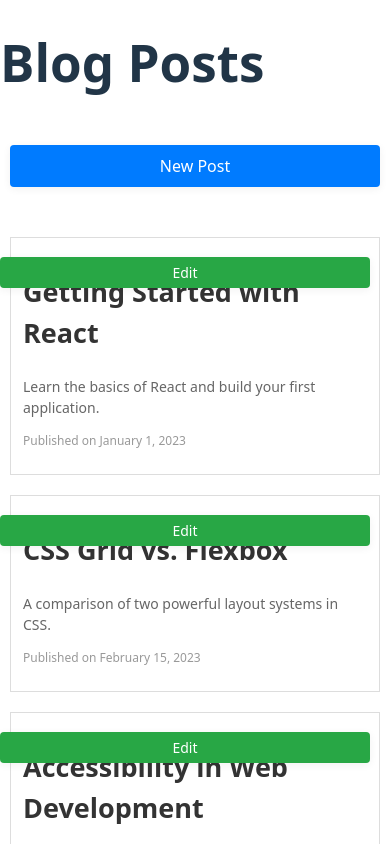
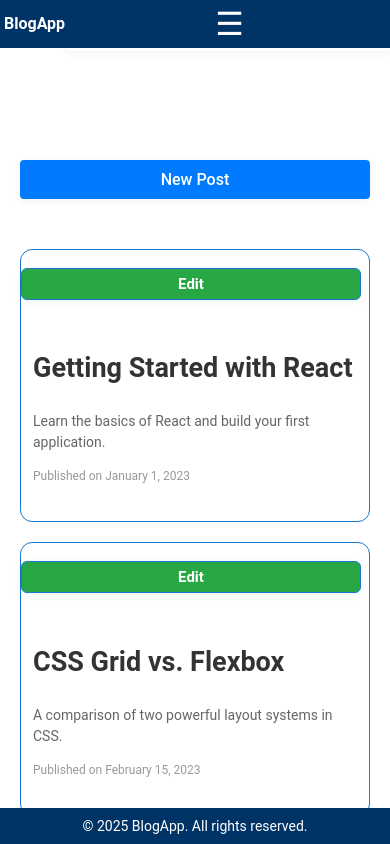
Before and after one commit to Naveensai2307/my-react-blog, a React (Vite) app: page / in a window 390 px wide. Shown: the top 844 px of the page. Built offline with nearby package versions, Linux system fonts and the light colour scheme.

Commit message:
challenge-5

```diff
--- a/src/App.jsx
+++ b/src/App.jsx
@@ -2,6 +2,8 @@ import React from 'react';
 import { BrowserRouter as Router, Routes, Route, useNavigate, useParams } from 'react-router-dom';
 import BlogPostList from './components/BlogPostList/BlogPostList';
 import BlogPostForm from './components/BlogPostForm/BlogPostForm';
+import Layout from './components/Layout/Layout';
+import Pull from './components/Pull';
 import './App.module.css';
 
 const samplePosts = [
@@ -109,15 +111,15 @@ const ViewPostPage = () => {
 const App = () => {
   return (
     <Router>
-      <div>
-        <h1>Blog Posts</h1>
+      <Layout>
         <Routes>
           <Route path="/" element={<BlogPostList posts={samplePosts} />} />
           <Route path="/new" element={<NewPostPage />} />
           <Route path="/edit/:postId" element={<EditPostPage />} />
           <Route path="/posts/:postId" element={<ViewPostPage />} />
+          <Route path="/pull" element={<Pull />} />
         </Routes>
-      </div>
+      </Layout>
     </Router>
   );
 };
--- a/src/components/BlogPostForm/BlogPostForm.jsx
+++ b/src/components/BlogPostForm/BlogPostForm.jsx
@@ -118,16 +118,16 @@ const BlogPostForm = ({ post, onSubmit }) => {
           )}
         </div>
 
-        <div className={styles.buttonRow} style={{ display: 'flex', justifyContent: 'space-between' }}>
+        <div className={styles.buttonRow} style={{ display: 'flex', justifyContent: 'space-between', alignItems: 'center' }}>
           <button type="button" onClick={() => console.log('Edit Post clicked')}>
             Edit Post
           </button>
           <button type="submit" disabled={isSubmitting} aria-busy={isSubmitting}>
             {isSubmitting ? 'Submitting...' : 'Create Post'}
           </button>
+          <DeleteButton onClick={handleDeleteClick} />
         </div>
       </form>
-      <DeleteButton onClick={handleDeleteClick} />
       <ConfirmationDialog
         isOpen={isDialogOpen}
         onClose={handleDialogClose}
--- a/src/components/BlogPostForm/BlogPostForm.module.css
+++ b/src/components/BlogPostForm/BlogPostForm.module.css
@@ -1,8 +1,8 @@
 html, body {
   margin: 0;
   padding: 0;
-  width: 100%; /* Remove blank space on left and right */
-  background: none; /* Remove background colors */
+  width: 100%;
+  background: none !important; /* Strictly remove background */
 }
 
 body {
@@ -10,6 +10,7 @@ body {
   display: flex;
   justify-content: center;
   align-items: center;
+  background: none !important;
 }
 
 #root {
@@ -17,24 +18,25 @@ body {
   display: flex;
   justify-content: center;
   align-items: center;
+  background: none !important;
 }
 
 .blogPostForm {
-  max-width: 800px; /* Increased width */
-  min-height: 700px; /* A4 height in px at 96dpi */
+  max-width: 800px;
+  min-height: 700px;
   width: 100%;
   font-family: 'Arial', sans-serif;
-  background: none; /* Remove background colors from the form */
+  background: none !important; /* Strictly remove background */
   border-radius: 10px;
-  border-top: none; /* Remove color at the top */
-  box-shadow: 0 4px 24px rgba(0,0,0,0.10);
-  padding: 20px; /* Adjust padding */
+  border-top: none;
+  box-shadow: none !important; /* Remove shadow for full transparency */
+  padding: 20px;
   display: flex;
-  flex-direction: column; /* Ensure fields are stacked vertically */
+  flex-direction: column;
   justify-content: center;
   align-items: center;
   position: relative;
-  margin: 0 auto; /* Center the form */
+  margin: 0 auto;
   box-sizing: border-box;
 }
 
@@ -132,6 +134,32 @@ button:disabled {
   margin-top: 28px;
 }
 
+.buttonRow button,
+.buttonRow .deleteButton {
+  height: 48px;
+  min-width: 140px;
+  font-size: 18px;
+  border-radius: 6px;
+  border: 1.5px solid #1976d2;
+  box-sizing: border-box;
+  margin-right: 12px;
+  margin-left: 0;
+  padding: 0 24px;
+  display: inline-block;
+}
+
+.buttonRow .deleteButton {
+  background-color: #FF0000;
+  color: #FFFFFF;
+  font-weight: bold;
+  border: 1.5px solid #FF0000;
+}
+
+.buttonRow button:last-child,
+.buttonRow .deleteButton:last-child {
+  margin-right: 0;
+}
+
 /* Center the DeleteButton and make it full width */
 .deleteButton {
   width: 100%;
@@ -164,12 +192,8 @@ button:disabled {
 }
 
 .dialog {
-  background-color: #FFFFFF;
-  max-width: 400px;
-  width: 90%;
-  padding: 20px;
-  border-radius: 8px;
-  box-shadow: 0 4px 6px rgba(0, 0, 0, 0.1);
+  background: none !important; /* Remove dialog background */
+  box-shadow: none !important;
 }
 
 .dialog h2 {
@@ -235,7 +259,8 @@ button:disabled {
     padding: 20px 8px;
     margin: 40px 0;
     border-radius: 0;
-    box-shadow: none;
+    box-shadow: none !important;
+    background: none !important;
   }
   .formGroup {
     flex-direction: column;
@@ -254,6 +279,7 @@ button:disabled {
     width: 100%;
     font-size: 15px;
     padding: 10px;
+    background: none !important; /* Remove input backgrounds */
   }
   .error {
     margin-left: 0;
@@ -272,11 +298,11 @@ button:disabled {
 
 @media print {
   .blogPostForm {
-    box-shadow: none;
+    background: none !important;
+    box-shadow: none !important;
     border-radius: 0;
     margin: 0 auto;
     padding: 40px 48px;
-    background: #fff;
     width: 900px;
     min-height: 700px;
     max-width: 900px;
--- a/src/components/BlogPostItem/BlogPostItem.module.css
+++ b/src/components/BlogPostItem/BlogPostItem.module.css
@@ -1,6 +1,6 @@
 .blogPostItem {
-  background: #fff;
-  border: 1px solid #ddd;
+  background: none;
+  border: none;
   padding: 20px;
   width: 100%;
   box-sizing: border-box;
--- a/src/components/BlogPostList/BlogPostList.jsx
+++ b/src/components/BlogPostList/BlogPostList.jsx
@@ -18,7 +18,14 @@ const BlogPostList = ({ posts }) => {
         </Link>
       </div>
       {posts.map((post) => (
-        <div key={post.id} style={{ position: 'relative' }}>
+        <div key={post.id} className={styles.blogPostCard}>
+          <div style={{ display: 'flex', justifyContent: 'flex-end', alignItems: 'flex-start', marginBottom: 4, paddingTop: 8, paddingRight: 8 }}>
+            <Link to={`/edit/${post.id}`}>
+              <button style={{ padding: '6px 16px', background: '#28a745', color: '#fff', border: '0.5px solid #1976d2', borderRadius: 6, fontSize: 15, cursor: 'pointer', fontWeight: 600, boxShadow: '0 2px 8px rgba(40,167,69,0.08)' }}>
+                Edit
+              </button>
+            </Link>
+          </div>
           <BlogPostItem
             id={post.id}
             title={post.title}
@@ -26,11 +33,6 @@ const BlogPostList = ({ posts }) => {
             date={post.date}
             url={post.url}
           />
-          <Link to={`/edit/${post.id}`} style={{ position: 'absolute', top: 10, right: 10 }}>
-            <button style={{ padding: '6px 12px', background: '#28a745', color: '#fff', border: 'none', borderRadius: 4, fontSize: 14, cursor: 'pointer' }}>
-              Edit
-            </button>
-          </Link>
         </div>
       ))}
     </div>
--- a/src/components/BlogPostList/BlogPostList.module.css
+++ b/src/components/BlogPostList/BlogPostList.module.css
@@ -4,6 +4,22 @@
   /* Mobile first - single column */
   grid-template-columns: 1fr;
   padding: 10px;
+}
+
+.blogPostCard {
+  background: none;
+  border: 1px solid #1976d2;
+  border-radius: 12px;
+  min-height: 220px;
+  min-width: 260px;
+  max-width: 100%;
+  box-sizing: border-box;
+  display: flex;
+  flex-direction: column;
+  justify-content: flex-start;
+  align-items: stretch;
+  margin-bottom: 0;
+  padding: 0 0 12px 0;
 }
 
 /* Tablet - two columns */
--- /dev/null
+++ b/src/components/Layout/Layout.jsx
@@ -0,0 +1,19 @@
+import React from 'react';
+import NavBar from '../NavBar/NavBar';
+import styles from './Layout.module.css';
+
+const Layout = ({ children }) => {
+  return (
+    <div className={styles.layout}>
+      <header className={styles.header}>
+        <NavBar />
+      </header>
+      <main className={styles.main}>{children}</main>
+      <footer className={styles.footer}>
+        <p>&copy; 2025 BlogApp. All rights reserved.</p>
+      </footer>
+    </div>
+  );
+};
+
+export default Layout;
--- /dev/null
+++ b/src/components/Layout/Layout.module.css
@@ -0,0 +1,48 @@
+.layout {
+  min-height: 100vh;
+  display: flex;
+  flex-direction: column;
+  font-family: 'Roboto', Arial, sans-serif;
+  background: none;
+}
+.header {
+  width: 100%;
+  height: 60px;
+}
+.main {
+  flex: 1;
+  max-width: 1200px;
+  margin: 80px auto 0 auto;
+  padding: 20px;
+  width: 100%;
+  box-sizing: border-box;
+}
+.footer {
+  position: fixed;
+  left: 0;
+  bottom: 0;
+  width: 100vw;
+  height: 40px;
+  background: #003366;
+  color: #fff;
+  display: flex;
+  align-items: center;
+  justify-content: center;
+  font-size: 16px;
+  z-index: 999;
+}
+@media (max-width: 1200px) {
+  .main {
+    padding: 20px;
+  }
+}
+@media (max-width: 768px) {
+  .main {
+    padding: 10px;
+    margin-top: 70px;
+  }
+  .footer {
+    font-size: 14px;
+    height: 36px;
+  }
+}
--- /dev/null
+++ b/src/components/NavBar/NavBar.jsx
@@ -0,0 +1,68 @@
+import React, { useState, useRef, useEffect } from 'react';
+import { Link } from 'react-router-dom';
+import styles from './NavBar.module.css';
+
+const NavBar = () => {
+  const [isMobileMenuOpen, setIsMobileMenuOpen] = useState(false);
+  const menuRef = useRef(null);
+  const buttonRef = useRef(null);
+
+  // Close mobile menu when clicking outside
+  useEffect(() => {
+    const handleClickOutside = (event) => {
+      if (
+        isMobileMenuOpen &&
+        menuRef.current &&
+        !menuRef.current.contains(event.target) &&
+        buttonRef.current &&
+        !buttonRef.current.contains(event.target)
+      ) {
+        setIsMobileMenuOpen(false);
+      }
+    };
+    document.addEventListener('mousedown', handleClickOutside);
+    return () => {
+      document.removeEventListener('mousedown', handleClickOutside);
+    };
+  }, [isMobileMenuOpen]);
+
+  const toggleMobileMenu = () => {
+    setIsMobileMenuOpen((prev) => !prev);
+  };
+
+  return (
+    <nav className={styles.navBar}>
+      <Link to="/" className={styles.logo} tabIndex={0}>
+        BlogApp
+      </Link>
+      <div className={styles.links}>
+        <Link to="/" tabIndex={0}>Home</Link>
+        <Link to="/blog" tabIndex={0}>Blog</Link>
+        <Link to="/about" tabIndex={0} className={styles.aboutLink}>About</Link>
+      </div>
+      <button
+        ref={buttonRef}
+        className={styles.hamburger}
+        onClick={toggleMobileMenu}
+        aria-label={isMobileMenuOpen ? 'Close menu' : 'Open menu'}
+        aria-expanded={isMobileMenuOpen}
+        aria-controls="mobile-menu"
+        tabIndex={0}
+      >
+        {isMobileMenuOpen ? '✕' : '☰'}
+      </button>
+      <div
+        ref={menuRef}
+        id="mobile-menu"
+        className={`${styles.mobileMenu} ${isMobileMenuOpen ? styles.open : ''}`}
+        aria-hidden={!isMobileMenuOpen}
+      >
+        <Link to="/" onClick={toggleMobileMenu} tabIndex={isMobileMenuOpen ? 0 : -1}>Home</Link>
+        <Link to="/blog" onClick={toggleMobileMenu} tabIndex={isMobileMenuOpen ? 0 : -1}>Blog</Link>
+        <Link to="/about" onClick={toggleMobileMenu} tabIndex={isMobileMenuOpen ? 0 : -1} className={styles.aboutLink}>About</Link>
+      </div>
+    </nav>
+  );
+};
+
+export default NavBar;
--- /dev/null
+++ b/src/components/NavBar/NavBar.module.css
@@ -0,0 +1,206 @@
+.navBar {
+  position: fixed;
+  top: 0;
+  left: 0;
+  width: 100%;
+  height: 60px;
+  background: #003366; /* Restore original color */
+  color: #fff;
+  display: flex;
+  align-items: center;
+  justify-content: space-between;
+  z-index: 1000;
+  padding: 0 40px;
+  font-family: 'Roboto', Arial, sans-serif;
+}
+.logo {
+  font-size: 24px;
+  font-weight: bold;
+  color: #fff;
+  text-decoration: none;
+  outline: none;
+}
+.logo:focus {
+  outline: 2px solid #1976d2;
+}
+.links {
+  display: flex;
+  gap: 20px;
+  max-width: 100%;
+  overflow-x: auto;
+  align-items: center;
+  margin-right: 40px;
+}
+.links a {
+  color: #fff;
+  text-decoration: none;
+  font-size: 18px;
+  outline: none;
+  transition: color 0.2s;
+  white-space: nowrap;
+  padding: 0 8px;
+}
+.links a:focus {
+  outline: 2px solid #1976d2;
+}
+.links a:hover {
+  color: #1976d2;
+}
+.aboutLink {
+  font-weight: 700;
+  text-decoration: underline;
+  color: #ffd700;
+  max-width: 120px;
+  overflow: hidden;
+  text-overflow: ellipsis;
+}
+.hamburger {
+  display: none;
+  background: none;
+  border: none;
+  color: #fff;
+  font-size: 32px;
+  cursor: pointer;
+  outline: none;
+  z-index: 1100;
+  margin-left: 20px;
+}
+.hamburger:focus {
+  outline: 2px solid #1976d2;
+}
+.mobileMenu {
+  display: none;
+  position: fixed;
+  top: 60px;
+  left: 0;
+  width: 100vw;
+  height: calc(100vh - 60px);
+  background: #fff !important; /* Restore original color */
+  color: #003366;
+  flex-direction: column;
+  align-items: flex-start;
+  box-shadow: 0 2px 8px rgba(0,0,0,0.1);
+  transition: max-height 0.3s ease, opacity 0.3s ease;
+  max-height: 0;
+  overflow-y: auto;
+  opacity: 0;
+  z-index: 1050;
+}
+.mobileMenu.open {
+  display: flex;
+  max-height: 1000px;
+  opacity: 1;
+}
+.mobileMenu a {
+  width: 100%;
+  padding: 20px 24px;
+  font-size: 20px;
+  color: #003366;
+  text-decoration: none;
+  border-bottom: 1px solid #eee;
+  background: #fff;
+  outline: none;
+  min-height: 48px;
+  display: flex;
+  align-items: center;
+}
+.mobileMenu a:focus {
+  outline: 2px solid #1976d2;
+}
+.mobileMenu a:hover {
+  background: #f0f4f8;
+}
+@media (max-width: 1200px) {
+  .navBar {
+    padding: 0 20px;
+  }
+}
+@media (max-width: 768px) {
+  .navBar {
+    height: 56px;
+    padding: 0 10px;
+    background: #003366;
+  }
+  .logo {
+    font-size: 20px;
+  }
+  .links {
+    display: none;
+  }
+  .hamburger {
+    display: block;
+    font-size: 32px;
+    margin-left: auto;
+    z-index: 1200;
+    min-width: 48px;
+    min-height: 48px;
+    padding: 8px;
+  }
+  .mobileMenu {
+    display: flex;
+    flex-direction: column;
+    align-items: flex-end;
+    position: fixed;
+    top: 56px;
+    right: 0;
+    left: auto;
+    width: 70vw;
+    max-width: 320px;
+    height: auto;
+    background: #fff !important;
+    color: #003366;
+    box-shadow: 0 8px 24px rgba(0,0,0,0.12);
+    max-height: 0;
+    opacity: 0;
+    overflow: hidden;
+    transition: max-height 0.3s ease, opacity 0.3s ease;
+    z-index: 1100;
+    border-bottom-left-radius: 12px;
+    border-bottom-right-radius: 12px;
+    border-top-left-radius: 0;
+    border-top-right-radius: 0;
+  }
+  .mobileMenu.open {
+    max-height: 500px;
+    opacity: 1;
+    overflow: visible;
+  }
+  .mobileMenu a {
+    width: 100%;
+    padding: 20px 24px;
+    font-size: 20px;
+    color: #003366;
+    text-decoration: none;
+    border-bottom: 1px solid #eee;
+    background: #fff;
+    outline: none;
+    min-height: 48px;
+    display: flex;
+    align-items: center;
+    justify-content: flex-end;
+    text-align: right;
+  }
+  .mobileMenu a:focus {
+    outline: 2px solid #1976d2;
+  }
+  .mobileMenu a:hover {
+    background: #f0f4f8;
+  }
+}
+@media (max-width: 480px) {
+  .navBar {
+    height: 48px;
+    padding: 0 4px;
+  }
+  .logo {
+    font-size: 16px;
+  }
+  .mobileMenu {
+    top: 48px;
+    height: calc(100vh - 48px);
+  }
+  .mobileMenu a {
+    font-size: 18px;
+    padding: 16px 12px;
+  }
+}
--- /dev/null
+++ b/src/components/Pull.jsx
@@ -0,0 +1,12 @@
+import React from 'react';
+
+const Pull = () => {
+  return (
+    <div style={{ padding: '2rem', textAlign: 'center' }}>
+      <h2>Pull Page</h2>
+      <p>This is the Pull page. Add your content here.</p>
+    </div>
+  );
+};
+
+export default Pull;
```
